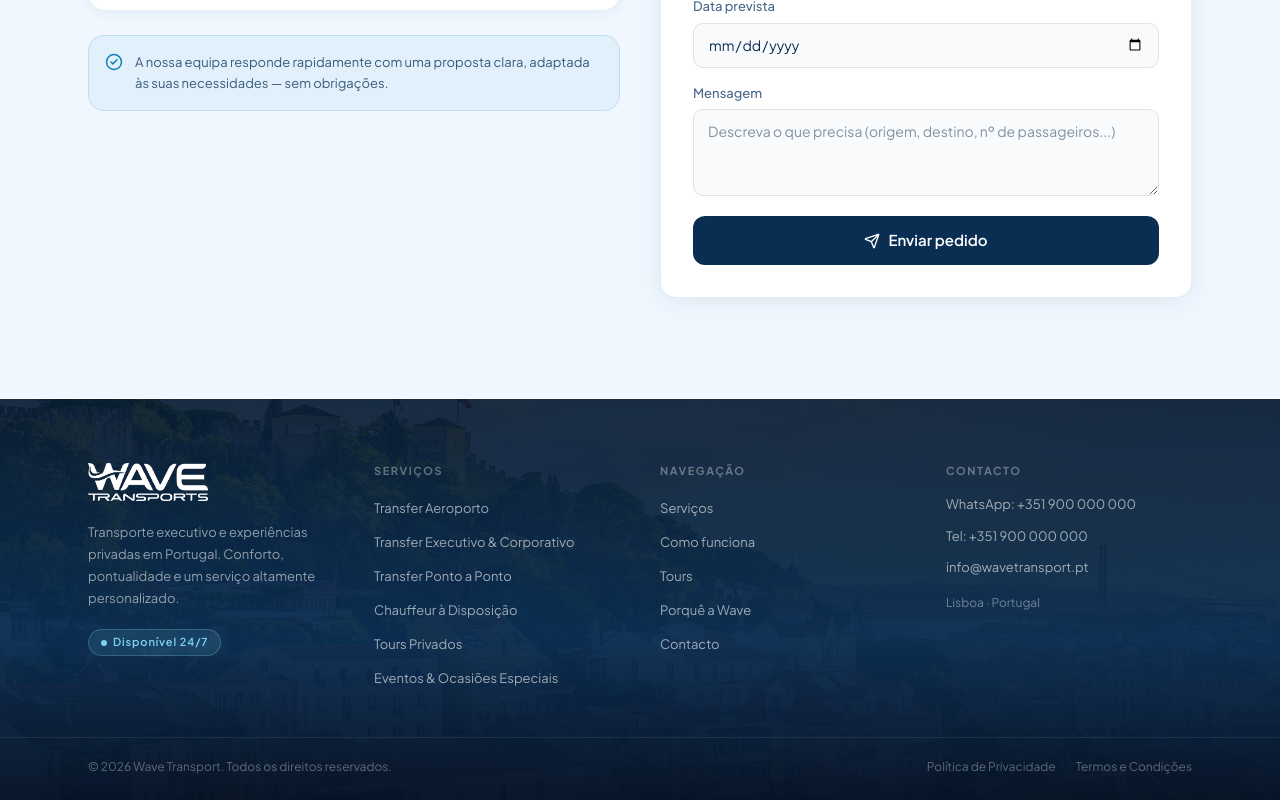
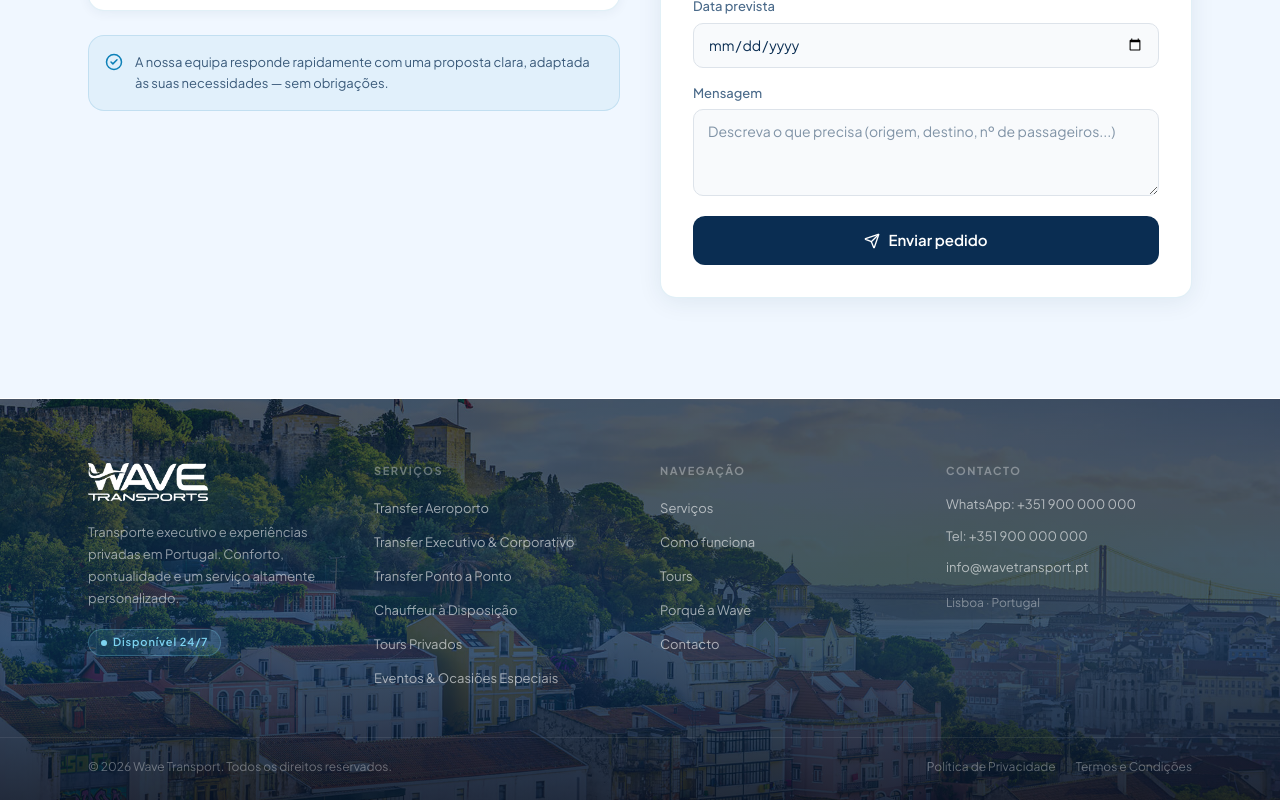
Before and after one commit to orbinetuy-alt/wavetransport, a Next.js app: page / in a window 1280 px wide. Shown: the part 5117-5917 px from the top of the page. Built offline with nearby package versions, Linux system fonts and the light colour scheme; no server answers.

Commit message:
fix(footer): reduce gradient opacity to show background image more

```diff
--- a/src/components/landing/Footer.tsx
+++ b/src/components/landing/Footer.tsx
@@ -43,7 +43,7 @@ export function Footer() {
         style={{
           position: "absolute",
           inset: 0,
-          background: "linear-gradient(180deg, rgba(8,28,52,0.92) 0%, rgba(10,45,82,0.96) 60%, rgba(5,18,38,0.98) 100%)",
+          background: "linear-gradient(180deg, rgba(8,28,52,0.72) 0%, rgba(10,45,82,0.78) 60%, rgba(5,18,38,0.88) 100%)",
           zIndex: 1,
         }}
       />
```
